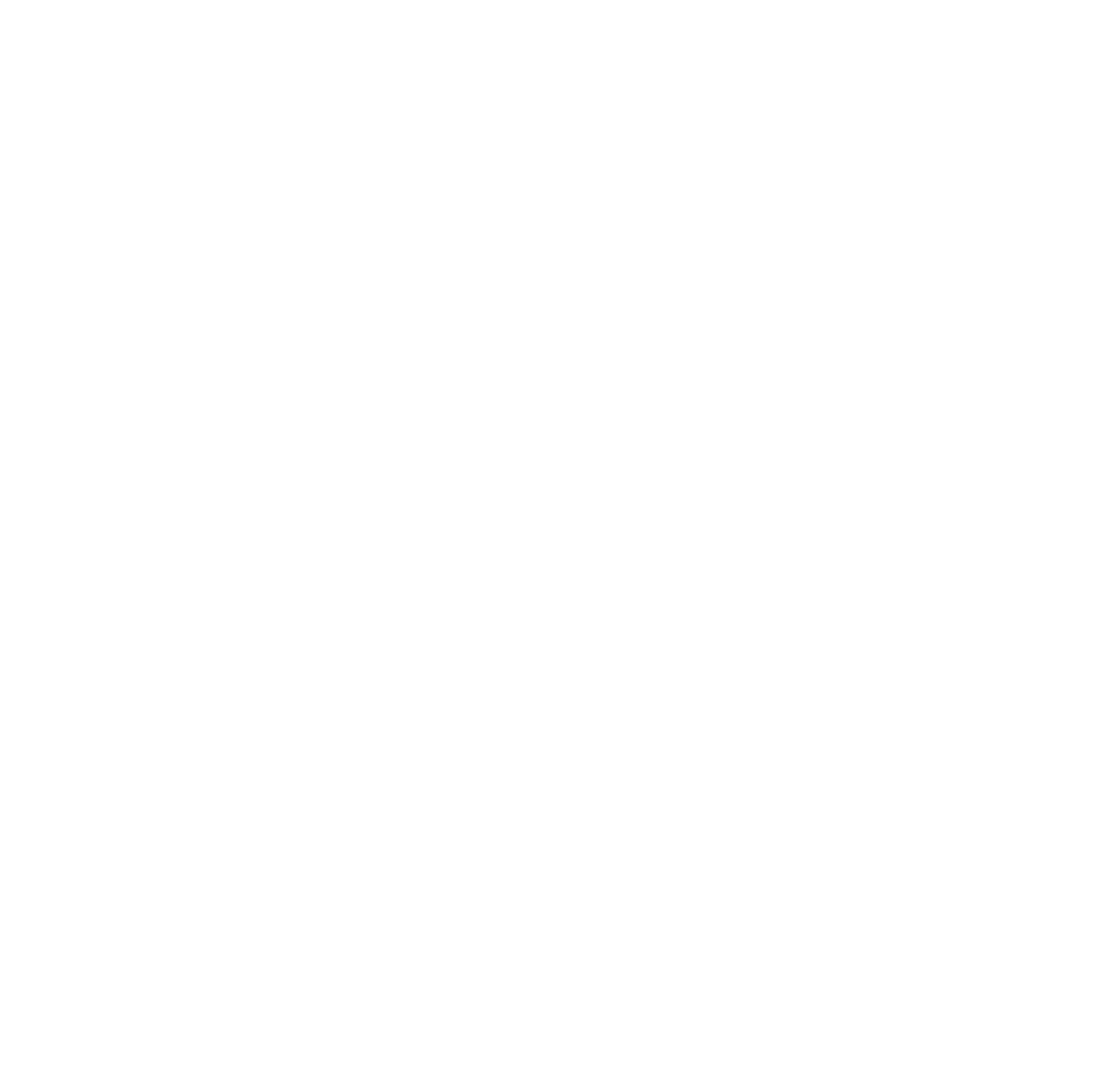
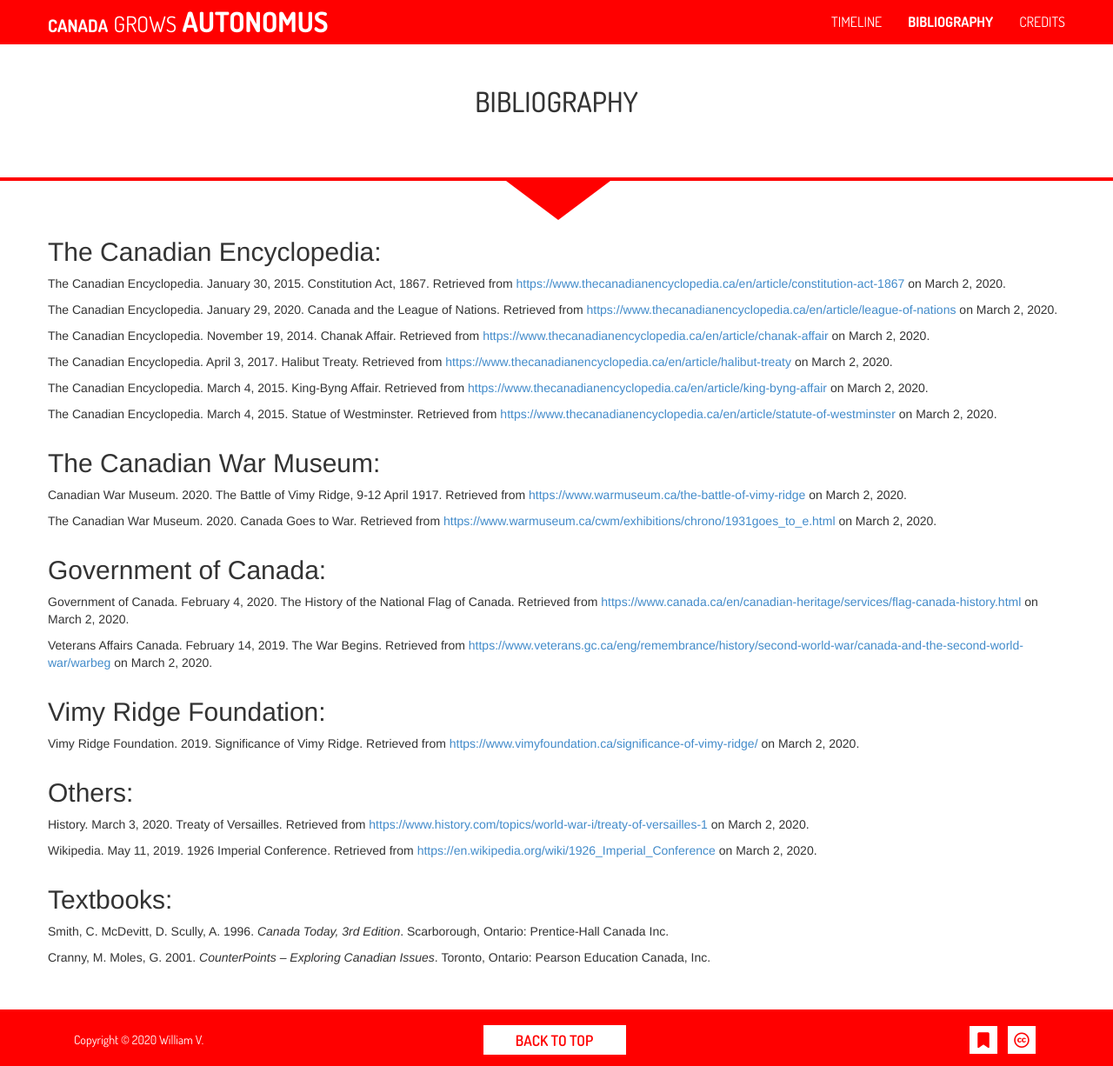
Before and after one commit to willtheorangeguy/Canada-Through-Time, a plain HTML site: page bib.html in a window 1280 px wide. Shown: the whole page at 87% size. Before the commit the page ends 800 px from the top, so only its background shows below. Drawn offline with Linux system fonts and the light colour scheme.

Commit message:
Finish the bibliography and credits
And remove whitespace from the index file

```diff
--- a/bib.html
+++ b/bib.html
@@ -0,0 +1,139 @@
+<!DOCTYPE html>
+<head>
+    <title>Canada's Journey to Independence - Bibliography</title>
+    <meta name="description" content="Canada Grows Up timeline">
+    <meta name="author" content="William V">
+    <meta name="viewport" content="width=device-width, initial-scale=1.0">
+    <meta charset="UTF-8">
+    <link rel="icon" type="image/png" href="images/favicon.ico">
+    <link rel="stylesheet" type="text/css" href="css/bootstrap.min.css">
+    <link rel="stylesheet" type="text/css" href="css/style.css">
+    <!-- JavaScripts -->
+    <script src="js/vendor/jquery-1.10.2.min.js"></script>
+    <script src="js/vendor/modernizr.min.js"></script>
+    <script src="https://kit.fontawesome.com/d793874630.js" crossorigin="anonymous"></script>
+    </script>
+</head>
+<body>
+    <header class="site-header" id="top">
+        <nav class="navbar navbar-default navbar-fixed-top">
+            <div class="container">
+                <div class="row">
+                    <div class="navbar-header">
+                        <button type="button" class="navbar-toggle collapsed" data-toggle="collapse"
+                            data-target=".navbar-collapse">
+                            <i class="fa fa-bars"></i>
+                        </button>
+                        <div class="logo-wrapper">
+                            <a class="navbar-brand">
+                                <p><strong>Canada</strong> <em>Grows</em> Autonomus</p>
+                            </a>
+                        </div>
+                    </div>
+                    <div class="collapse navbar-collapse" id="main-menu">
+                        <ul class="nav navbar-nav navbar-right">
+                            <li><span></span><a href="index.html" class="home">Timeline</a>
+                            </li>
+                            <li><span></span><a href="bib.html" class="about" style="font-weight: bold">Bibliography</a></li>
+                            <li><span></span><a href="credits.html" class="portfolio">Credits</a></li>
+                        </ul>
+                    </div>
+                </div>
+            </div>
+        </nav>
+    </header>
+    <div id="timeline">
+        <div class="heading">
+            <div class="container">
+                <div class="row">
+                    <div class="col-md-12">
+                        <h2>&nbsp;</h2>
+                        <h2>Bibliography</h2>
+                    </div>
+                </div>
+            </div>
+        </div>
+    </div>
+    <div id="second-section">
+        <div class="container">
+            <div class="row">
+                <div class="triangle"></div>
+            </div>
+            <div class="row">
+                <h2>The Canadian Encyclopedia:</h2>
+                <p>The Canadian Encyclopedia. January 30, 2015. Constitution Act, 1867. Retrieved from <a href="https://www.thecanadianencyclopedia.ca/en/article/constitution-act-1867">https://www.thecanadianencyclopedia.ca/en/article/constitution-act-1867</a> on March 2, 2020.</p>
+                <p>The Canadian Encyclopedia. January 29, 2020. Canada and the League of Nations. Retrieved from <a href="https://www.thecanadianencyclopedia.ca/en/article/league-of-nations">https://www.thecanadianencyclopedia.ca/en/article/league-of-nations</a> on March 2, 2020.</p>
+                <p>The Canadian Encyclopedia. November 19, 2014. Chanak Affair. Retrieved from <a href="https://www.thecanadianencyclopedia.ca/en/article/chanak-affair">https://www.thecanadianencyclopedia.ca/en/article/chanak-affair</a> on March 2, 2020.</p>
+                <p>The Canadian Encyclopedia. April 3, 2017. Halibut Treaty. Retrieved from <a
+                href="https://www.thecanadianencyclopedia.ca/en/article/halibut-treaty">https://www.thecanadianencyclopedia.ca/en/article/halibut-treaty</a> on March 2, 2020.</p>
+                <p>The Canadian Encyclopedia. March 4, 2015. King-Byng Affair. Retrieved from <a
+                href="https://www.thecanadianencyclopedia.ca/en/article/king-byng-affair">https://www.thecanadianencyclopedia.ca/en/article/king-byng-affair</a> on March 2, 2020.</p>
+                <p>The Canadian Encyclopedia. March 4, 2015. Statue of Westminster. Retrieved from <a
+                href="https://www.thecanadianencyclopedia.ca/en/article/statute-of-westminster">https://www.thecanadianencyclopedia.ca/en/article/statute-of-westminster</a> on March 2, 2020.</p>
+            </div>
+            <div class="row">
+                <h2>The Canadian War Museum:</h2>
+                <p>Canadian War Museum. 2020. The Battle of Vimy Ridge, 9-12 April 1917. Retrieved from <a
+                href="https://www.warmuseum.ca/the-battle-of-vimy-ridge/#tabs">https://www.warmuseum.ca/the-battle-of-vimy-ridge</a> on March 2, 2020.</p>
+                <p>The Canadian War Museum. 2020. Canada Goes to War. Retrieved from <a
+                href="https://www.warmuseum.ca/cwm/exhibitions/chrono/1931goes_to_e.html">https://www.warmuseum.ca/cwm/exhibitions/chrono/1931goes_to_e.html</a> on March 2, 2020.</p>
+            </div>
+            <div class="row">
+                <h2>Government of Canada:</h2>
+                <p>Government of Canada. February 4, 2020. The History of the National Flag of Canada. Retrieved from <a href="https://www.canada.ca/en/canadian-heritage/services/flag-canada-history.html">https://www.canada.ca/en/canadian-heritage/services/flag-canada-history.html</a> on March 2, 2020.</p>
+                <p>Veterans Affairs Canada. February 14, 2019. The War Begins. Retrieved from <a
+                href="https://www.veterans.gc.ca/eng/remembrance/history/second-world-war/canada-and-the-second-world-war/warbeg">https://www.veterans.gc.ca/eng/remembrance/history/second-world-war/canada-and-the-second-world-war/warbeg</a> on March 2, 2020.</p>
+            </div>
+            <div class="row">
+                <h2>Vimy Ridge Foundation:</h2>
+                <p>Vimy Ridge Foundation. 2019. Significance of Vimy Ridge. Retrieved from <a
+                href="https://www.vimyfoundation.ca/significance-of-vimy-ridge/">https://www.vimyfoundation.ca/significance-of-vimy-ridge/</a> on March 2, 2020.</p>
+            </div>
+            <div class="row">
+                <h2>Others:</h2>
+                <p>History. March 3, 2020. Treaty of Versailles. Retrieved from <a href="https://www.history.com/topics/world-war-i/treaty-of-versailles-1">https://www.history.com/topics/world-war-i/treaty-of-versailles-1</a> on March 2, 2020.</p>
+                <p>Wikipedia. May 11, 2019. 1926 Imperial Conference. Retrieved from <a href="https://en.wikipedia.org/wiki/1926_Imperial_Conference">https://en.wikipedia.org/wiki/1926_Imperial_Conference</a> on March 2, 2020.</p>
+            </div>
+            <div class="row">
+                <h2>Textbooks:</h2>
+                <p>Smith, C. McDevitt, D. Scully, A. 1996. <em>Canada Today, 3rd Edition</em>. Scarborough, Ontario: Prentice-Hall Canada Inc.</p>
+                <p>Cranny, M. Moles, G. 2001. <em> CounterPoints – Exploring Canadian Issues</em>. Toronto, Ontario: Pearson Education Canada,
+                Inc.</p>
+            </div>
+        </div>
+    </div>
+    <footer>
+        <div class="container">
+            <div class="footer-content">
+                <div class="row">
+                    <div class="col-md-12">
+                        <div class="col-md-4">
+                            <div class="copyright-text">
+                                <p>Copyright &copy; 2020 <a href="https://github.com/willtheorangeguy">William V.</a>
+                                </p>
+                            </div>
+                        </div>
+                        <div class="col-md-4">
+                            <div class="back-to-top">
+                                <a href="#top">Back To Top</a>
+                            </div>
+                        </div>
+                        <div class="col-md-4">
+                            <div class="social-icons">
+                                <ul>
+                                    <li><a href="bib.html" class="#"><i class="fas fa-bookmark"></i></a></li>
+                                    <li><a href="credits.html" class="#"><i class="fab fa-creative-commons"></i></a>
+                                    </li>
+                                </ul>
+                            </div>
+                        </div>
+                    </div>
+                </div>
+            </div>
+        </div>
+    </footer>
+    <!-- Javascripts -->
+    <script type="text/javascript" src="js/vendor/bootstrap.min.js"></script>
+    <script type="text/javascript" src="js/custom.js"></script>
+</body>
+</html>
```
Also changed, not shown: credits.html (+125 -0 lines), index.html (+0 -5 lines).
